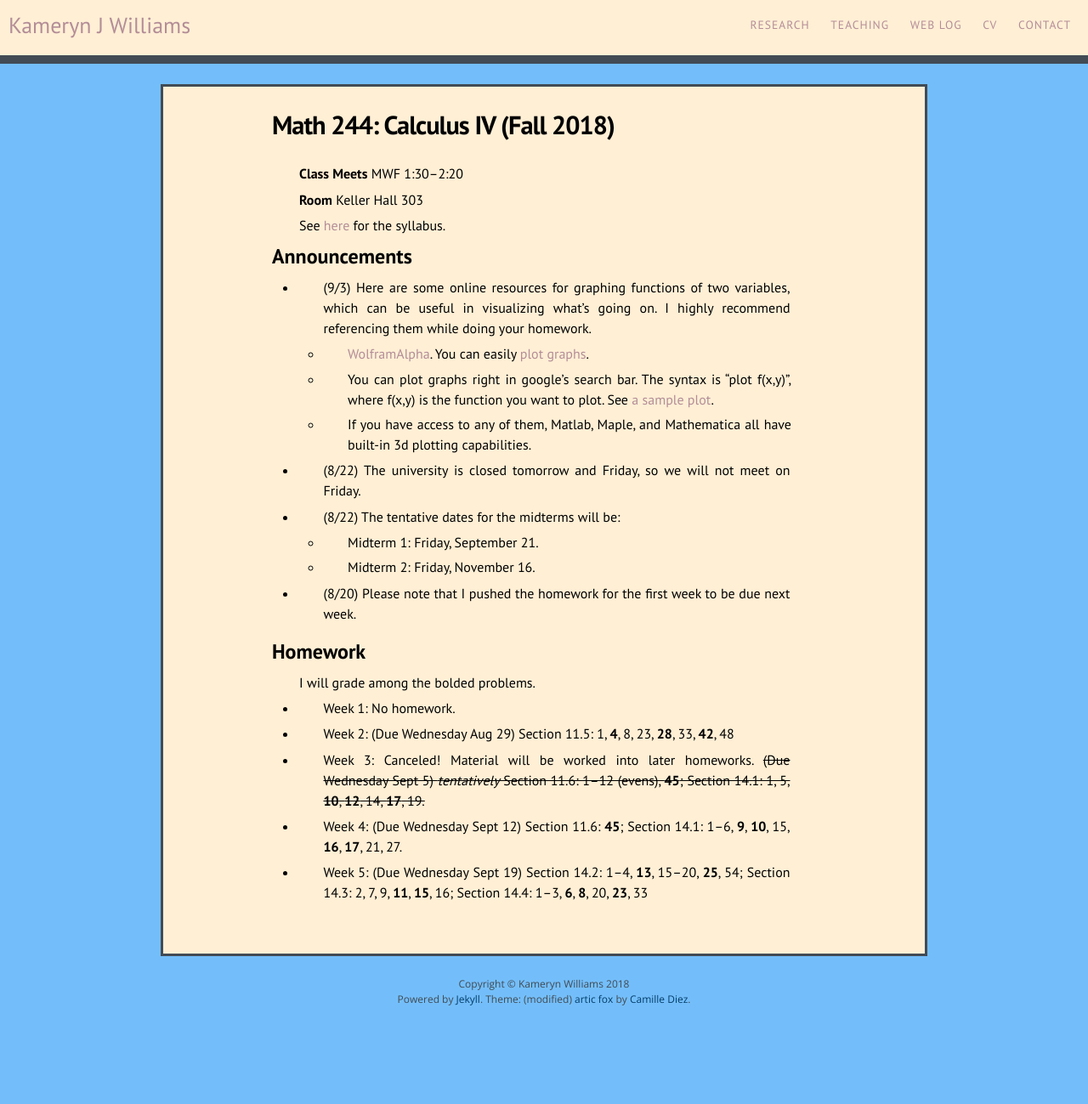
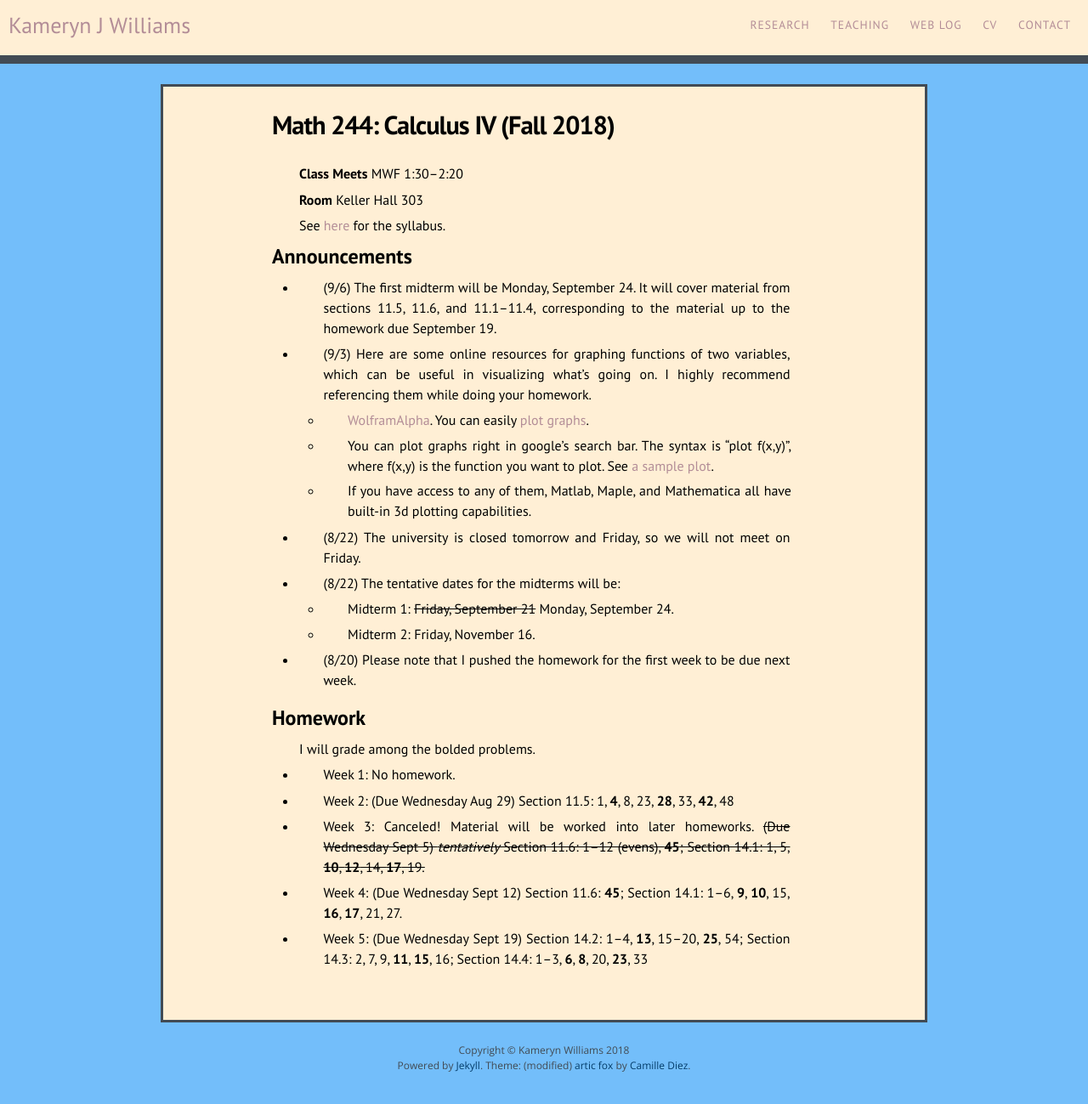
Before and after one commit to kamerynjw/kamerynjw.github.io, a Jekyll site: the page built from teaching/2018/math244.md, in a window 1280 px wide. Shown: the whole page at 85% size. Built offline with Jekyll 4.4.1, drawn with Linux system fonts in a browser that asks for light colours; nearby versions of some CDN libraries; before the commit the page ends 1221 px from its top, so only the background shows below that.

Commit message:
added announcement about first midterm

```diff
--- a/teaching/2018/math244.md
+++ b/teaching/2018/math244.md
@@ -13,6 +13,8 @@ See [here]({{ page.url }}syllabus) for the syllabus.
 Announcements
 -------------
 
+* (9/6) The first midterm will be Monday, September 24. It will cover material from sections 11.5, 11.6, and 11.1–11.4, corresponding to the material up to the homework due September 19.
+
 * (9/3) Here are some online resources for graphing functions of two variables, which can be useful in visualizing what's going on. I highly recommend referencing them while doing your homework.
 
     * [WolframAlpha](http://www.wolframalpha.com/). You can easily [plot graphs](http://www.wolframalpha.com/input/?i=plot+2sin+x+cos+y).
@@ -25,7 +27,7 @@ Announcements
 
 * (8/22) The tentative dates for the midterms will be:
 
-    * Midterm 1: Friday, September 21.
+    * Midterm 1:  <strike>Friday, September 21</strike> Monday, September 24.
 
     * Midterm 2: Friday, November 16.
 
```
